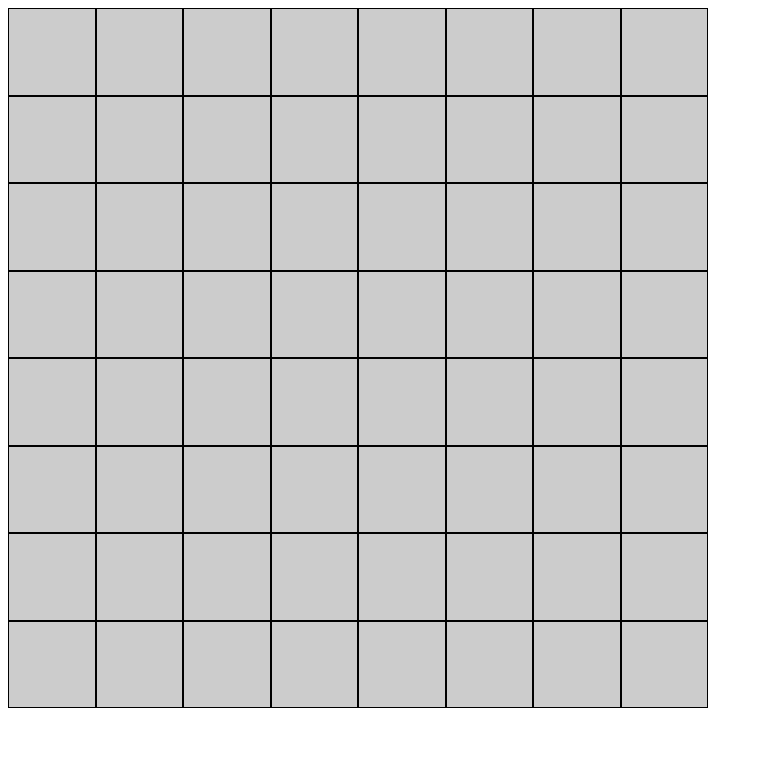
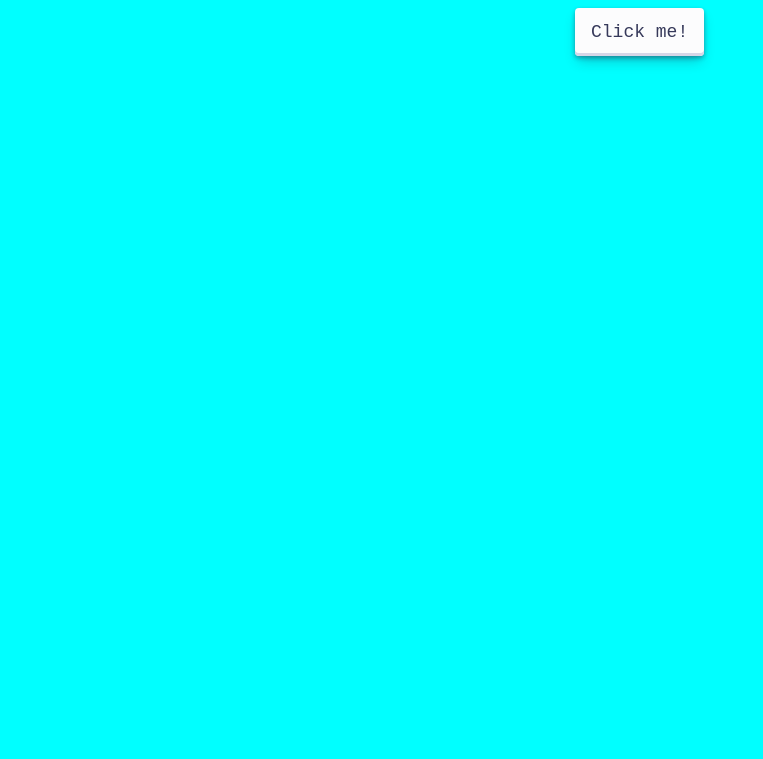
Before and after one commit to raovru/Etch-a-sketch, a plain HTML site: page index.html in a window 1280 px wide. Shown: the whole page, without its empty margins (0-763 px from the left). Drawn offline with Linux system fonts and the light colour scheme.

Commit message:
Done with the required parts; some fixing required and making the UI better

```diff
--- a/index.html
+++ b/index.html
@@ -7,7 +7,11 @@
     <link rel = "stylesheet" href="styles.css">
 </head>
 <body>
-    <div id="container" class="flex-container"></div>
+    <div class = "around_button">
+        <button id="button">Click me!</button>
+    </div>
+    <div class = "around_container">
+        <div id="container" class="flex-container"></div>
     </div>
     <script src = "script.js" defer></script>
 </body>
--- a/script.js
+++ b/script.js
@@ -9,5 +9,25 @@ function createSquares(n) {
     }
   }
 
-  // Create a 16x16 grid of squares
-  createSquares(8);
+  // Create an n*n grid of squares
+
+  // for each div, let us change the background color:
+
+  //prompt message and button handling:
+
+  function prompt_msg(){
+
+    const n = window.prompt("Enter the number of squares to create your own grid");
+    createSquares(n);
+      const hover = document.querySelectorAll(".square");
+
+  hover.forEach((square) => {
+    square.addEventListener("mouseover", ()=>
+    {
+      square.setAttribute("style", "background-color: black;")
+    });
+  });
+  }
+
+  const btn = document.querySelector("#button");
+  btn.addEventListener("click", prompt_msg);
--- a/styles.css
+++ b/styles.css
@@ -1,16 +1,58 @@
 .flex-container {
     display: flex;
     flex-wrap: wrap;
+    justify-content: center;
+    margin: auto;
   }
 
   .square {
     width: calc(100% / var(--n));
     height: calc(100% / var(--n));
-    background-color: #ccc; /* Or any color you prefer */
-    border: 1px solid #000; /* Optional: Add border for better visualization */
-    box-sizing: border-box; /* Make sure border size is included in the width and height */
+    background-color: whitesmoke;
+    border: 1px solid black;
+    box-sizing: border-box; /* allows us to include padding and margin in total height and width */
   }
 #container{
     height: 700px;
-    width: 700px;
+    width: 960px;
 }
+
+#button{
+
+  align-items: center;
+  appearance: none;
+  background-color: #FCFCFD;
+  border-radius: 4px;
+  border-width: 0;
+  box-shadow: rgba(45, 35, 66, 0.4) 0 2px 4px,rgba(45, 35, 66, 0.3) 0 7px 13px -3px,#D6D6E7 0 -3px 0 inset;
+  box-sizing: border-box;
+  color: #36395A;
+  cursor: pointer;
+  display: flex;
+  font-family: "JetBrains Mono",monospace;
+  height: 48px;
+  justify-content: center;
+  line-height: 1;
+  list-style: none;
+  overflow: hidden;
+  padding-left: 16px;
+  padding-right: 16px;
+  position: relative;
+  text-align: left;
+  text-decoration: none;
+  transition: box-shadow .15s,transform .15s;
+  user-select: none;
+  -webkit-user-select: none;
+  touch-action: manipulation;
+  white-space: nowrap;
+  will-change: box-shadow,transform;
+  font-size: 18px;
+  justify-content: center;
+  margin: auto;
+}
+
+
+
+*{
+  background-color: cyan;
+}
```
